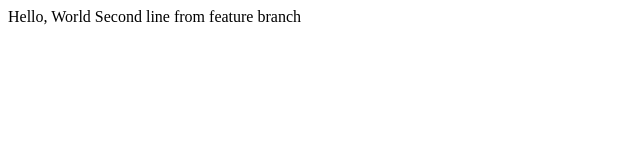
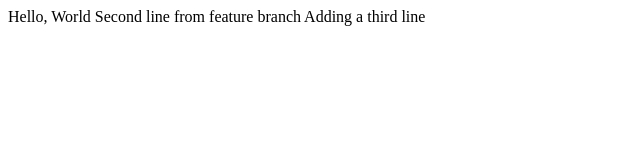
Before and after one commit to rquddus/lecture0, a plain HTML site: page index.html in a window 1280 px wide. Shown: the whole page, without its empty margins (0-640 px from the left). Drawn offline with Linux system fonts and the light colour scheme.

Commit message:
adding a third line to feature branch index.html

```diff
--- a/index.html
+++ b/index.html
@@ -6,5 +6,6 @@
   <body>
     Hello, World
     Second line from feature branch
+    Adding a third line
   </body>
 </html>
```
